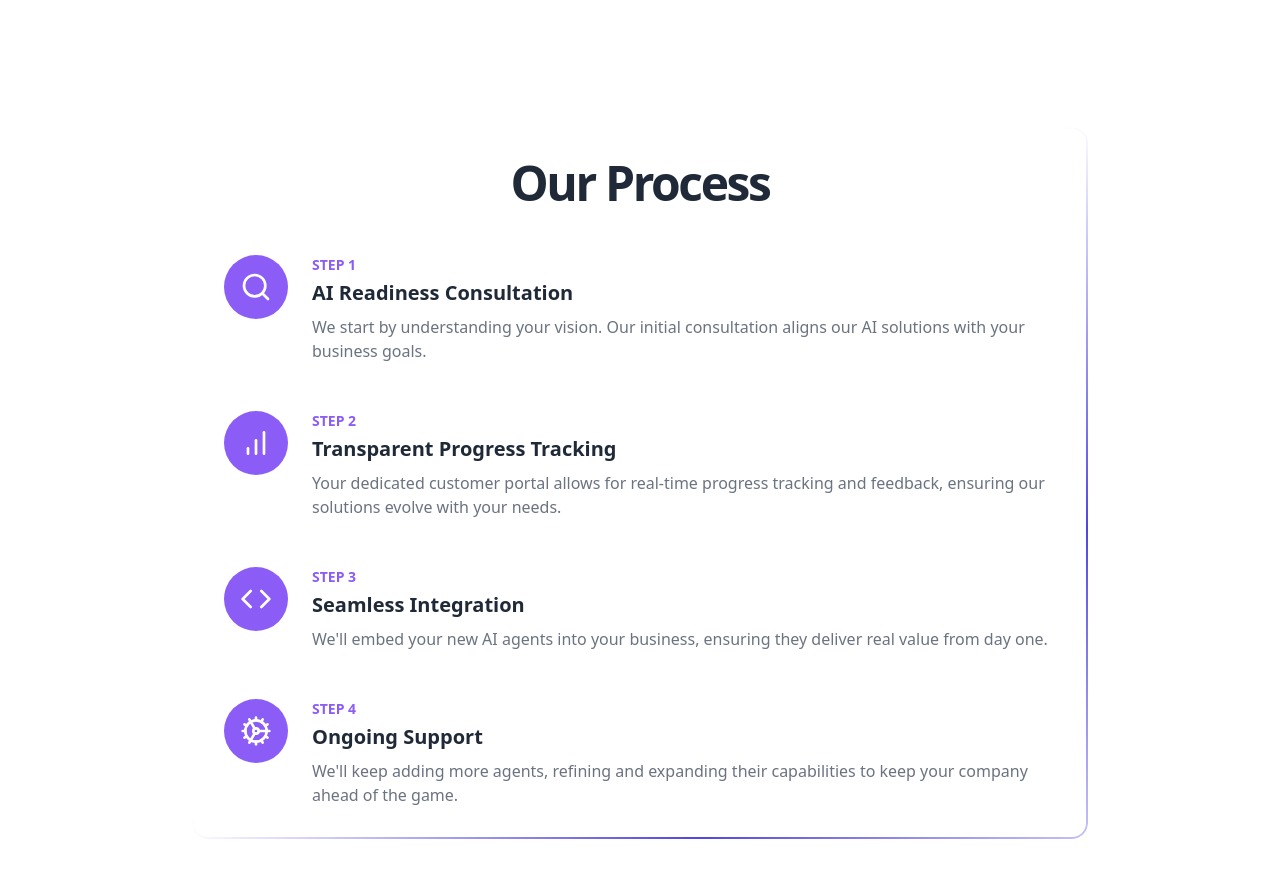
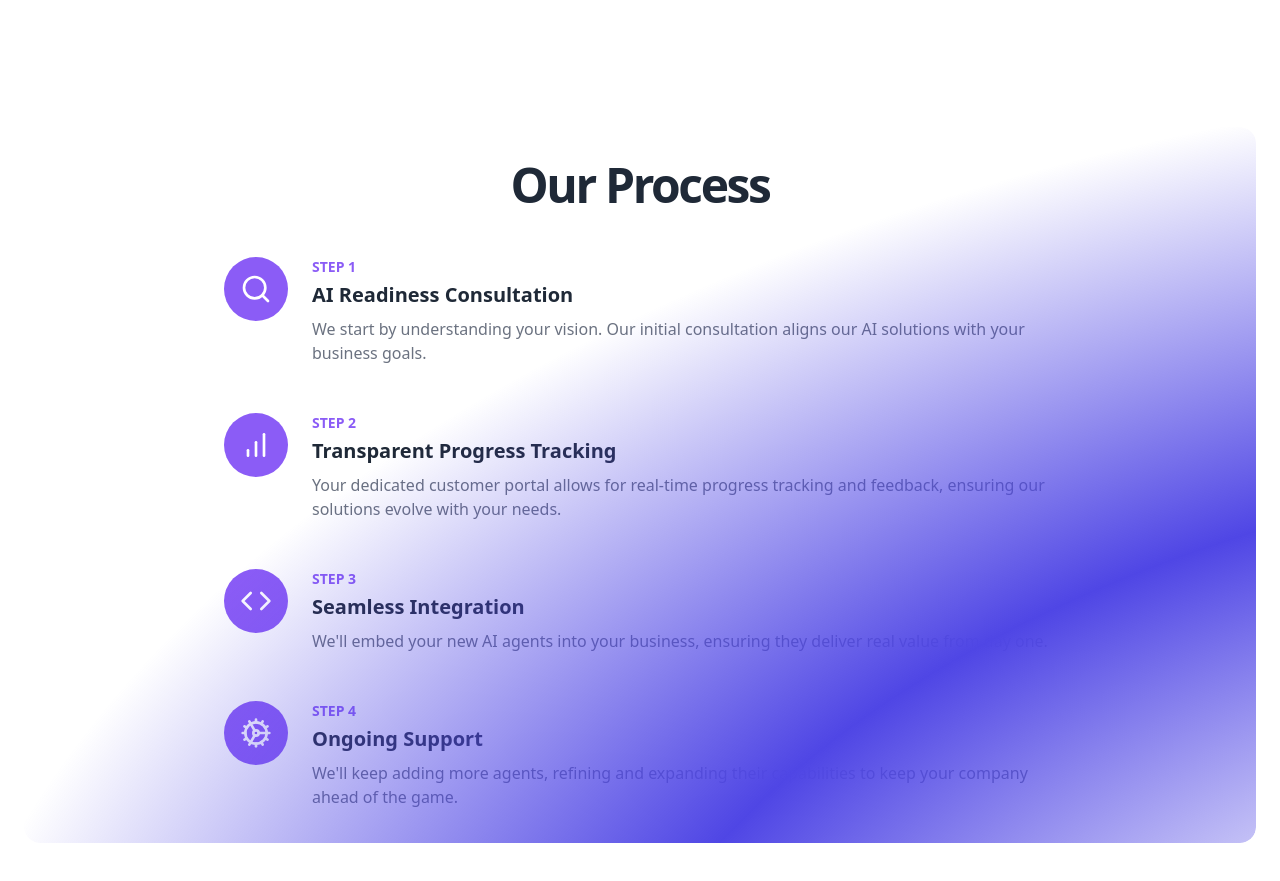
Before and after one commit to khan7sh/orbii, a Next.js app: page / in a window 1280 px wide. Shown: the part 3220-4101 px from the top of the page. Built offline with nearby package versions, Linux system fonts and the light colour scheme.

Commit message:
New Our processes fixed 4

```diff
--- a/components/magicui/shine-border.tsx
+++ b/components/magicui/shine-border.tsx
@@ -1,5 +1,6 @@
 "use client";
 
+import React, { CSSProperties } from "react";
 import { cn } from "@/lib/utils";
 
 type TColorProp = string | string[];
@@ -36,25 +37,18 @@ export default function ShineBorder({
       style={
         {
           "--border-radius": `${borderRadius}px`,
-        } as React.CSSProperties
+          "--border-width": `${borderWidth}px`,
+          "--shine-pulse-duration": `${duration}s`,
+          "--mask-linear-gradient": `linear-gradient(#fff 0 0) content-box, linear-gradient(#fff 0 0)`,
+          "--background-radial-gradient": `radial-gradient(transparent,transparent, ${color instanceof Array ? color.join(",") : color},transparent,transparent)`,
+        } as CSSProperties
       }
       className={cn(
-        "relative grid min-h-[60px] w-fit min-w-[300px] place-items-center rounded-[--border-radius] bg-white p-3 text-black dark:bg-black dark:text-white",
-        className,
+        "relative grid place-items-center rounded-[--border-radius] bg-transparent p-[--border-width]",
+        "before:absolute before:inset-0 before:rounded-[--border-radius] before:p-[--border-width] before:bg-[length:300%_300%] before:bg-[image:var(--background-radial-gradient)] before:[mask:var(--mask-linear-gradient)] before:[mask-composite:exclude] before:animate-[shine-pulse_var(--shine-pulse-duration)_infinite_linear]",
+        className
       )}
     >
-      <div
-        style={
-          {
-            "--border-width": `${borderWidth}px`,
-            "--border-radius": `${borderRadius}px`,
-            "--shine-pulse-duration": `${duration}s`,
-            "--mask-linear-gradient": `linear-gradient(#fff 0 0) content-box, linear-gradient(#fff 0 0)`,
-            "--background-radial-gradient": `radial-gradient(transparent,transparent, ${color instanceof Array ? color.join(",") : color},transparent,transparent)`,
-          } as React.CSSProperties
-        }
-        className={`before:bg-shine-size before:absolute before:inset-0 before:aspect-square before:size-full before:rounded-[--border-radius] before:p-[--border-width] before:will-change-[background-position] before:content-[""] before:![-webkit-mask-composite:xor] before:![mask-composite:exclude] before:[background-image:--background-radial-gradient] before:[background-size:300%_300%] before:[mask:--mask-linear-gradient] motion-safe:before:animate-[shine-pulse_var(--shine-pulse-duration)_infinite_linear]`}
-      ></div>
       {children}
     </div>
   );
--- a/pages/index.tsx
+++ b/pages/index.tsx
@@ -226,8 +226,8 @@ export default function Component() {
           </section>
           <section id="process" className="w-full py-20 md:py-32">
             <div className="container mx-auto px-4 md:px-6">
-              <ShineBorder className="p-8 rounded-xl max-w-4xl mx-auto" borderRadius={16} borderWidth={2} color="#4F46E5">
-                <div className="bg-white">
+              <ShineBorder borderRadius={16} borderWidth={2} color="#4F46E5" duration={10}>
+                <div className="bg-white p-8 rounded-xl max-w-4xl mx-auto">
                   <h2 className="text-3xl font-bold tracking-tighter sm:text-4xl md:text-5xl text-center text-secondary mb-12">
                     Our Process
                   </h2>
```
